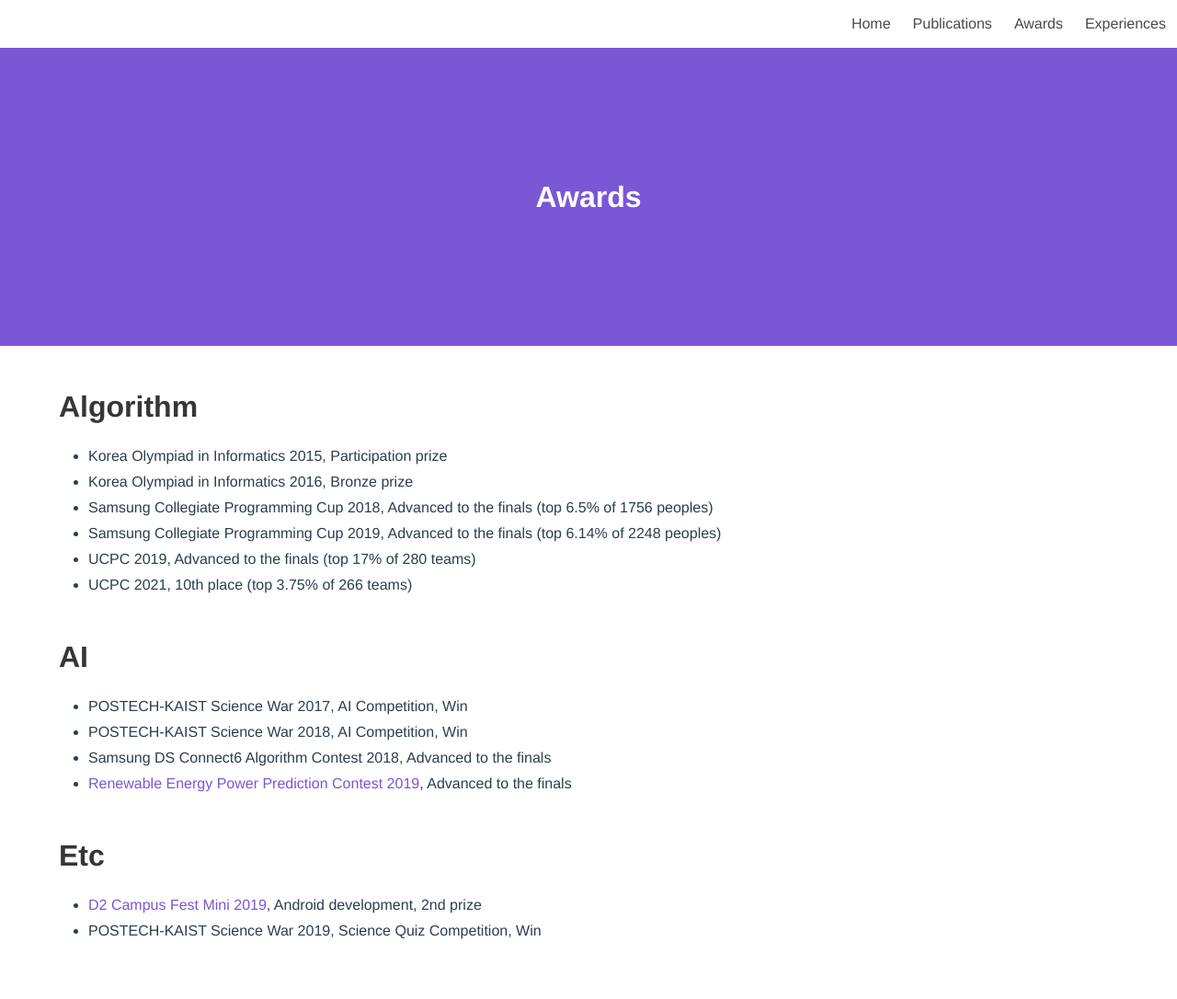
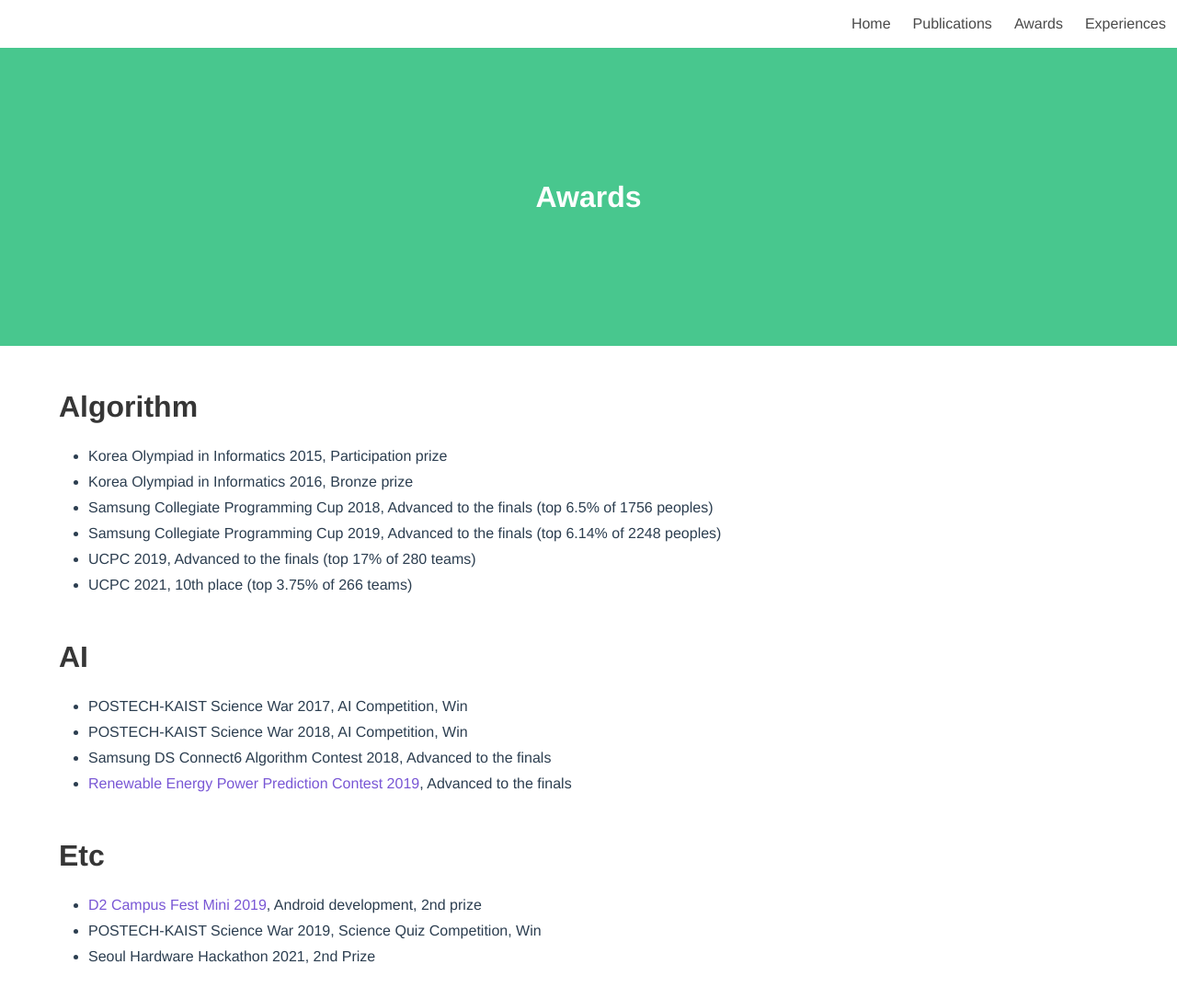
Before and after one commit to seunghyukcho/seunghyukcho.github.io, a Vue app: page /awards in a window 1280 px wide. Shown: the top 1086 px of the page at 92% size. Built offline with nearby package versions, Linux system fonts and the light colour scheme.

Commit message:
add award

```diff
--- a/src/components/Award.vue
+++ b/src/components/Award.vue
@@ -1,6 +1,6 @@
 <template>
   <div>
-    <section class="hero is-medium is-link mb-6">
+    <section class="hero is-medium is-success mb-6">
       <div class="hero-body">
         <p class="title">
           Awards
@@ -38,6 +38,7 @@
           <ul>
             <li><a href="https://github.com/D2CampusFest/7th">D2 Campus Fest Mini 2019</a>, Android development, 2nd prize</li>
             <li>POSTECH-KAIST Science War 2019, Science Quiz Competition, Win</li>
+            <li>Seoul Hardware Hackathon 2021, 2nd Prize</li>
           </ul>
         </div>
       </div>
```
